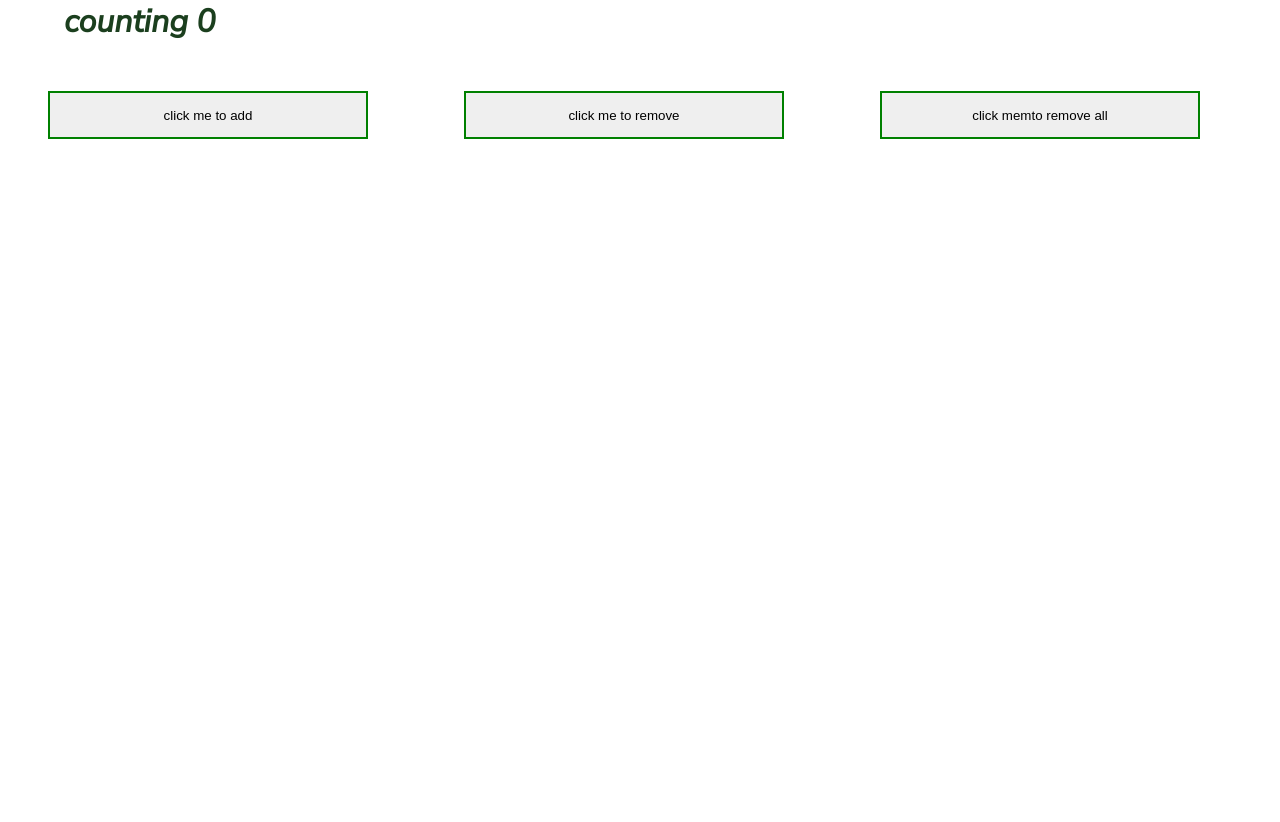
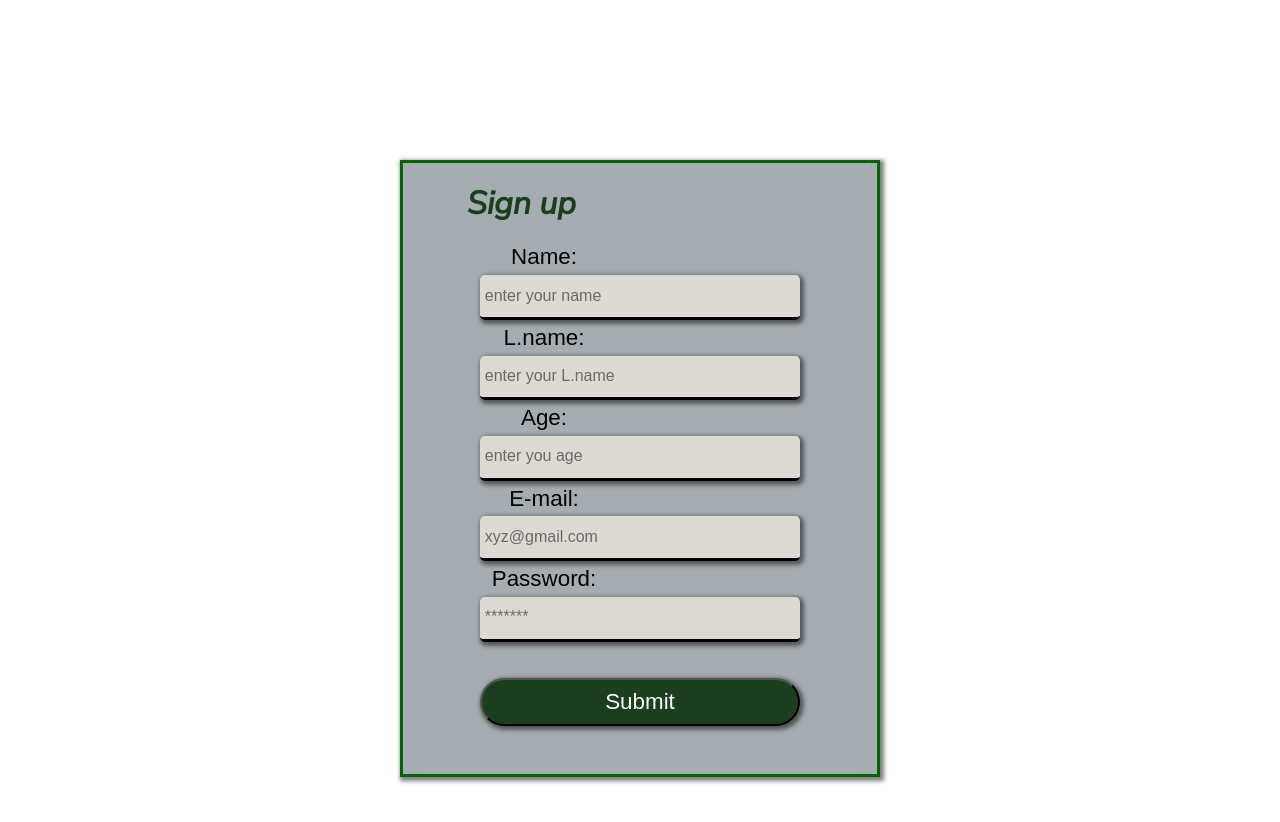
Before and after one commit to qasim-ali14/do-this, a React (Create React App) app in the folder my-app/: page / in a window 1280 px wide. Shown: the top 822 px of the page. Before the commit the page ends 800 px from the top, so only its background shows below. Built offline with nearby package versions, Linux system fonts and the light colour scheme.

Commit message:
usestate example

```diff
--- a/my-app/src/App.js
+++ b/my-app/src/App.js
@@ -31,10 +31,11 @@ function App() {
     }
   return (
     <>
-    <h1 style={styles.hell}>counting     {state}</h1>
+    {/* <h1 style={styles.hell}>counting ::  {state} ::</h1>
     <button onClick={increasefun} style={styles.btn}>click me to add</button>
     <button onClick={decreasefun} style={styles.btn}>click me to remove</button>
-    <button onClick={removeall} style={styles.btn}>click memto remove all</button>
+    <button onClick={removeall} style={styles.btn}>click memto remove all</button> */}
+    <Signup/>
    {/* <Checking name="Facebook"/>
    <Checking name="instagram"/>
    <Checking name="Google"/>
--- a/my-app/src/Signup/Signup.css
+++ b/my-app/src/Signup/Signup.css
@@ -1,5 +1,5 @@
 
-  @import url('https://fonts.googleapis.com/css2?family=Nunito+Sans:ital,wght@0,300;0,400;0,600;1,400&display=swap');
+@import url('https://fonts.googleapis.com/css2?family=Nunito+Sans:ital,wght@0,300;0,400;0,600;1,400&display=swap');
 *{
     margin: 0%;
     padding: 0%;
--- a/my-app/src/Signup/Signup.jsx
+++ b/my-app/src/Signup/Signup.jsx
@@ -1,9 +1,7 @@
 import React from 'react'
 import './Signup.css'
  function Signup() {
-  return (
-
-    <div className='main'>
+  return (  <div className='main'>
   <div className="signup">
       <h1 >Sign up</h1>
       <form id="form-start">
```
Lines whose indentation alone changed are shown as unchanged.
